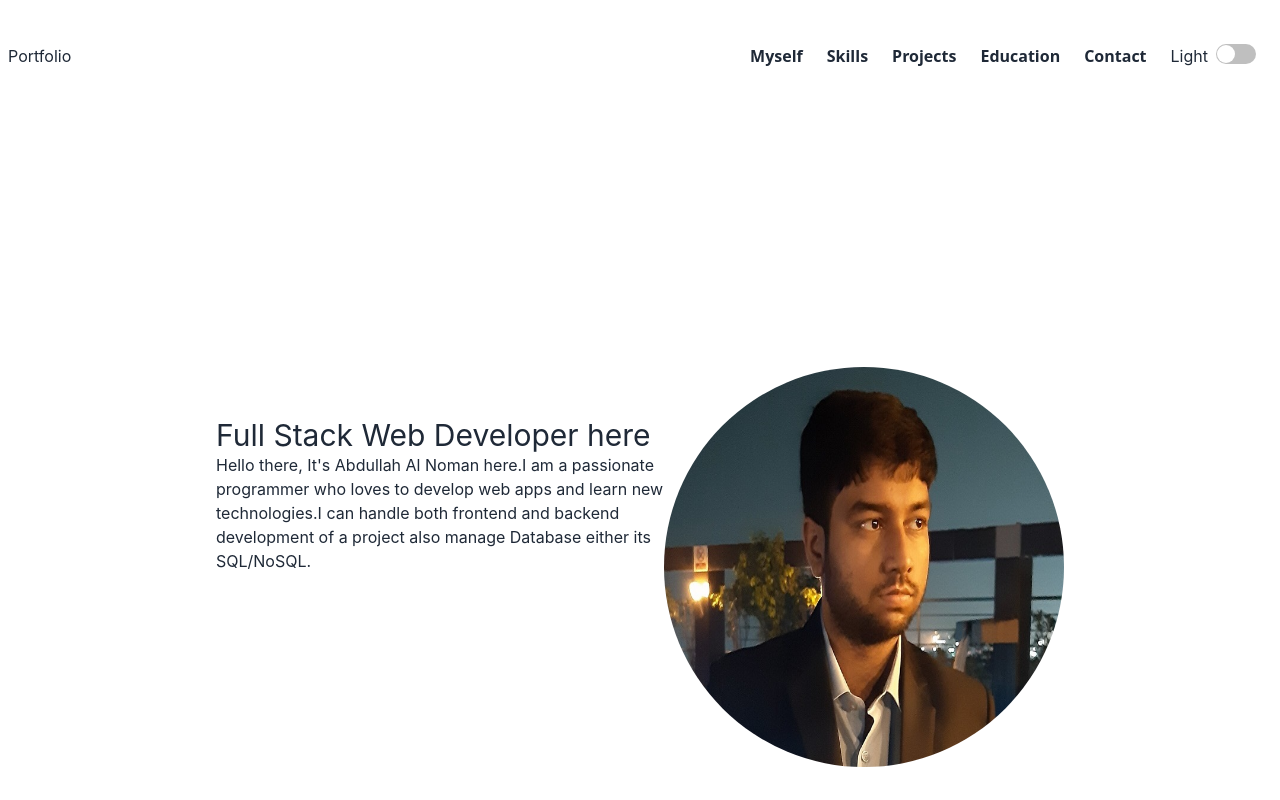
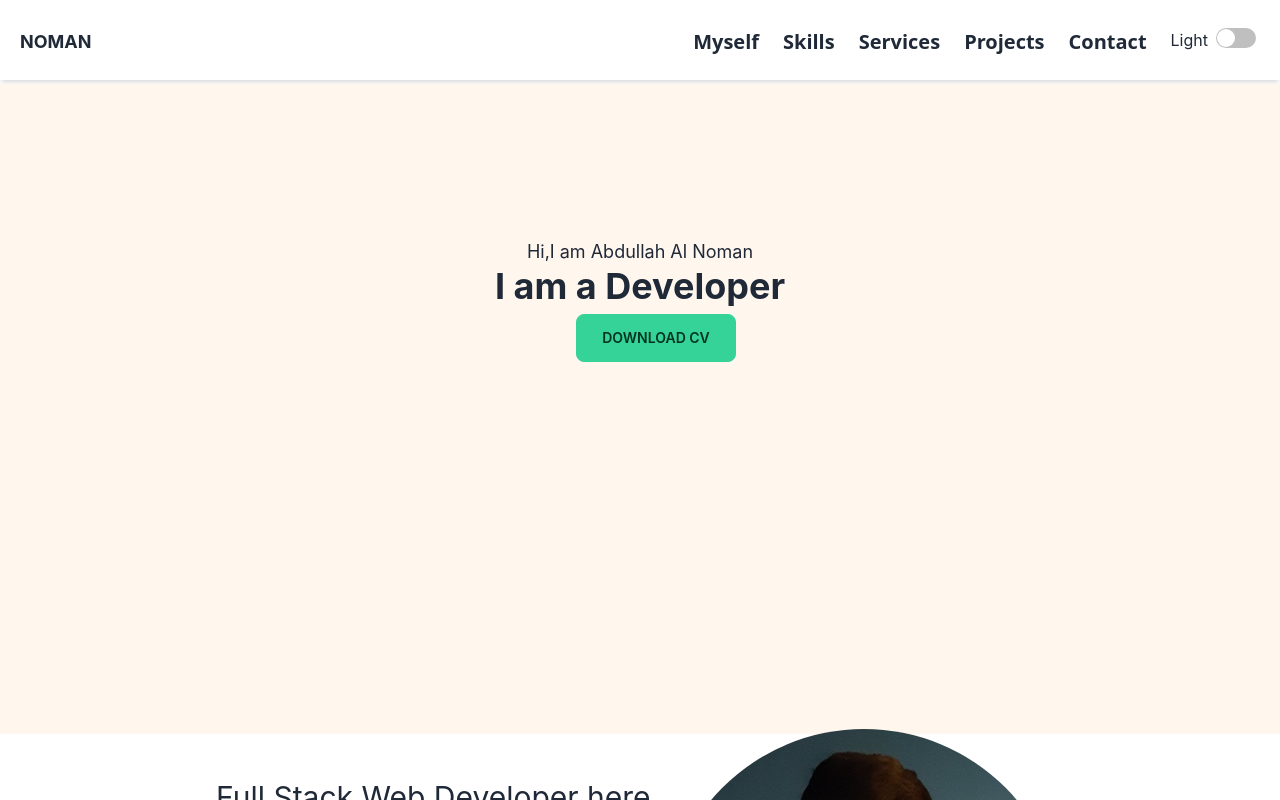
Before and after one commit to noman5945/Portfolio, a React (Create React App) app: page / in a window 1280 px wide. Shown: the top 800 px of the page. Built offline with nearby package versions, Linux system fonts and the light colour scheme.

Commit message:
Transfer to new account

```diff
--- a/src/App.js
+++ b/src/App.js
@@ -5,12 +5,14 @@ import Footer from "./Sections/Footer/Footer";
 import Header from "./Sections/Header/Header/Header";
 import Myself from "./Sections/Myself/Myself";
 import Projects from "./Sections/Projects/Projects";
+import ShortDescription from "./Sections/ShortDescription/ShortDescription";
 import Skills from "./Sections/Skills/Skills";
 
 function App() {
   return (
-    <div className="container mx-auto">
+    <div className="mx-auto">
       <Header></Header>
+      <ShortDescription></ShortDescription>
       <Myself></Myself>
       <Skills></Skills>
       <Projects></Projects>
--- a/src/Sections/Header/Header/Header.js
+++ b/src/Sections/Header/Header/Header.js
@@ -14,8 +14,8 @@ const Header = () => {
     }
   };
   return (
-    <div className=" my-5 flex flex-col lg:flex lg:flex-row lg:justify-between">
-      <div className="flex flex-row justify-between items-center">
+    <div className=" my-1 flex flex-col lg:flex lg:flex-row lg:justify-between shadow-md">
+      <div className="container mx-3 flex flex-row justify-between items-center">
         <HeaderTitle></HeaderTitle>
         {navDisplay ? (
           <CloseIcon action={handleNavDisplay}></CloseIcon>
--- a/src/Sections/Header/Header/HeaderTitle.js
+++ b/src/Sections/Header/Header/HeaderTitle.js
@@ -3,7 +3,7 @@ import React from "react";
 const HeaderTitle = () => {
   return (
     <div className="m-2">
-      <h1>Portfolio</h1>
+      <h1 className=" font-bold text-lg">NOMAN</h1>
     </div>
   );
 };
--- a/src/Sections/Header/Navbar/Items.js
+++ b/src/Sections/Header/Navbar/Items.js
@@ -4,7 +4,7 @@ import "./Item.css";
 const Items = ({ options }) => {
   const { title, link } = options;
   return (
-    <li className=" font-semibold font-sans m-2   lg:m-3">
+    <li className=" font-semibold font-sans m-2  text-xl  lg:m-3">
       <a id="navLinks" href={link} className=" relative">
         {" "}
         {title}
--- a/src/Sections/Header/Navbar/Navbar.js
+++ b/src/Sections/Header/Navbar/Navbar.js
@@ -6,8 +6,8 @@ const Navbar = ({ displayState }) => {
   const sections = [
     { title: "Myself", link: "#mySelf" },
     { title: "Skills", link: "#SkillsSection" },
+    { title: "Services", link: "#education" },
     { title: "Projects", link: "#projects" },
-    { title: "Education", link: "#education" },
     { title: "Contact", link: "#contact" },
   ];
   return (
--- a/src/Sections/Myself/Myself.js
+++ b/src/Sections/Myself/Myself.js
@@ -7,10 +7,10 @@ const Myself = () => {
   return (
     <div
       id="mySelf"
-      className=" max-h-screen w-[100%] mt-5  lg:h-screen flex justify-center"
+      className="  max-h-screen w-[100%] mt-5  lg:h-screen flex justify-center"
     >
       {" "}
-      <div className=" relative  mt-[25px] top-[35%] flex flex-col justify-center lg:flex-row-reverse">
+      <div className=" container mx-auto  mt-[25px] top-[35%] flex flex-col justify-center lg:flex-row-reverse">
         <div className=" mb-[50px]">
           <img
             className=" rounded-full mb-7 lg:mt-[-50px] h-[400px] w-[400px]"
--- /dev/null
+++ b/src/Sections/ShortDescription/ShortDescription.js
@@ -0,0 +1,17 @@
+import React from "react";
+
+const ShortDescription = () => {
+  return (
+    <div className=" block max-h-screen lg:h-[650px] bg-orange-50">
+      <div className=" container flex flex-col align-middle justify-center  mx-auto pt-[12%]">
+        <p className=" text-center text-lg">Hi,I am Abdullah Al Noman</p>
+        <p className=" text-center text-4xl font-bold">I am a Developer</p>
+        <button className=" my-2 btn btn-success w-40 mx-[45%] ">
+          Download CV
+        </button>
+      </div>
+    </div>
+  );
+};
+
+export default ShortDescription;
```
